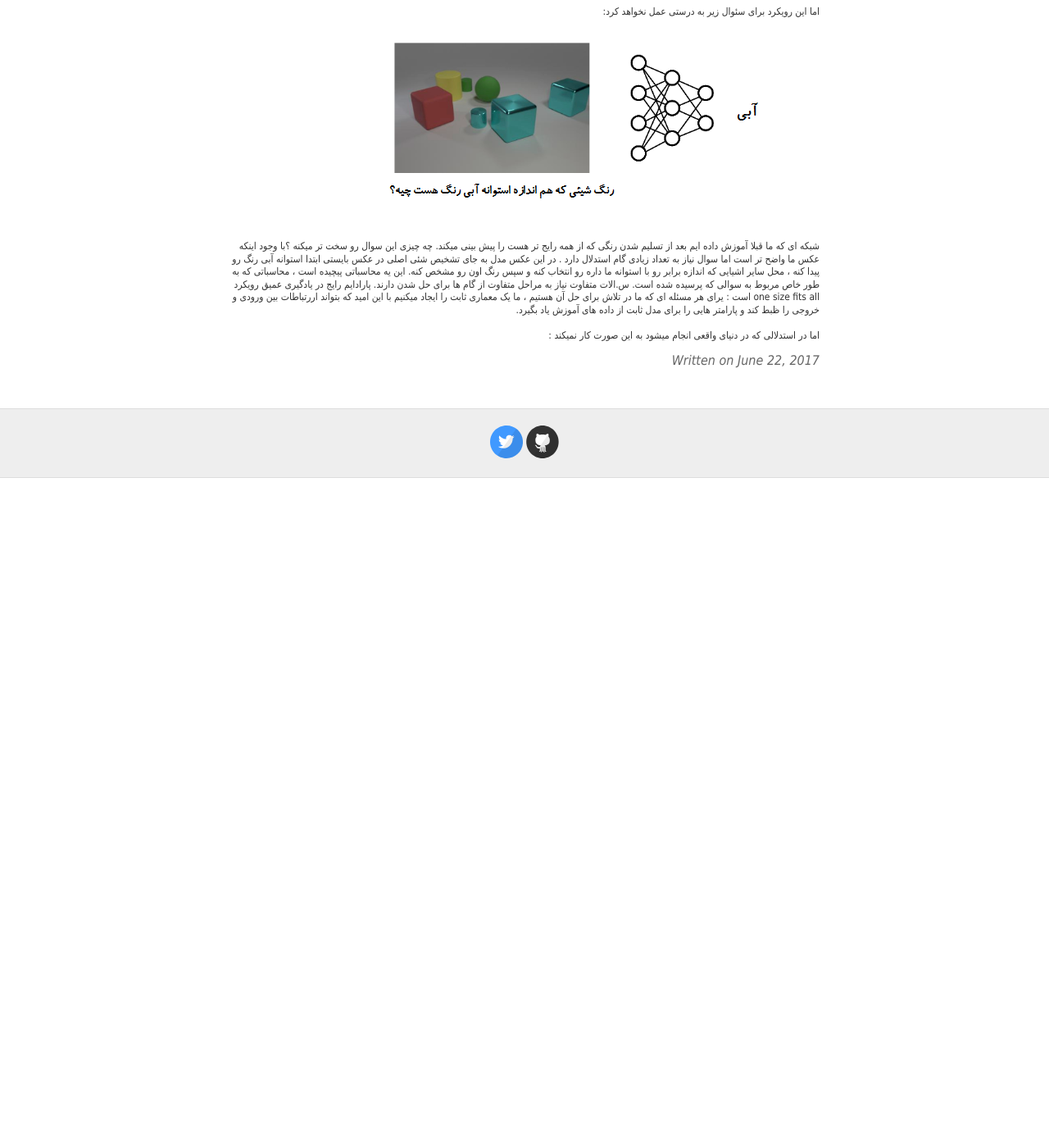
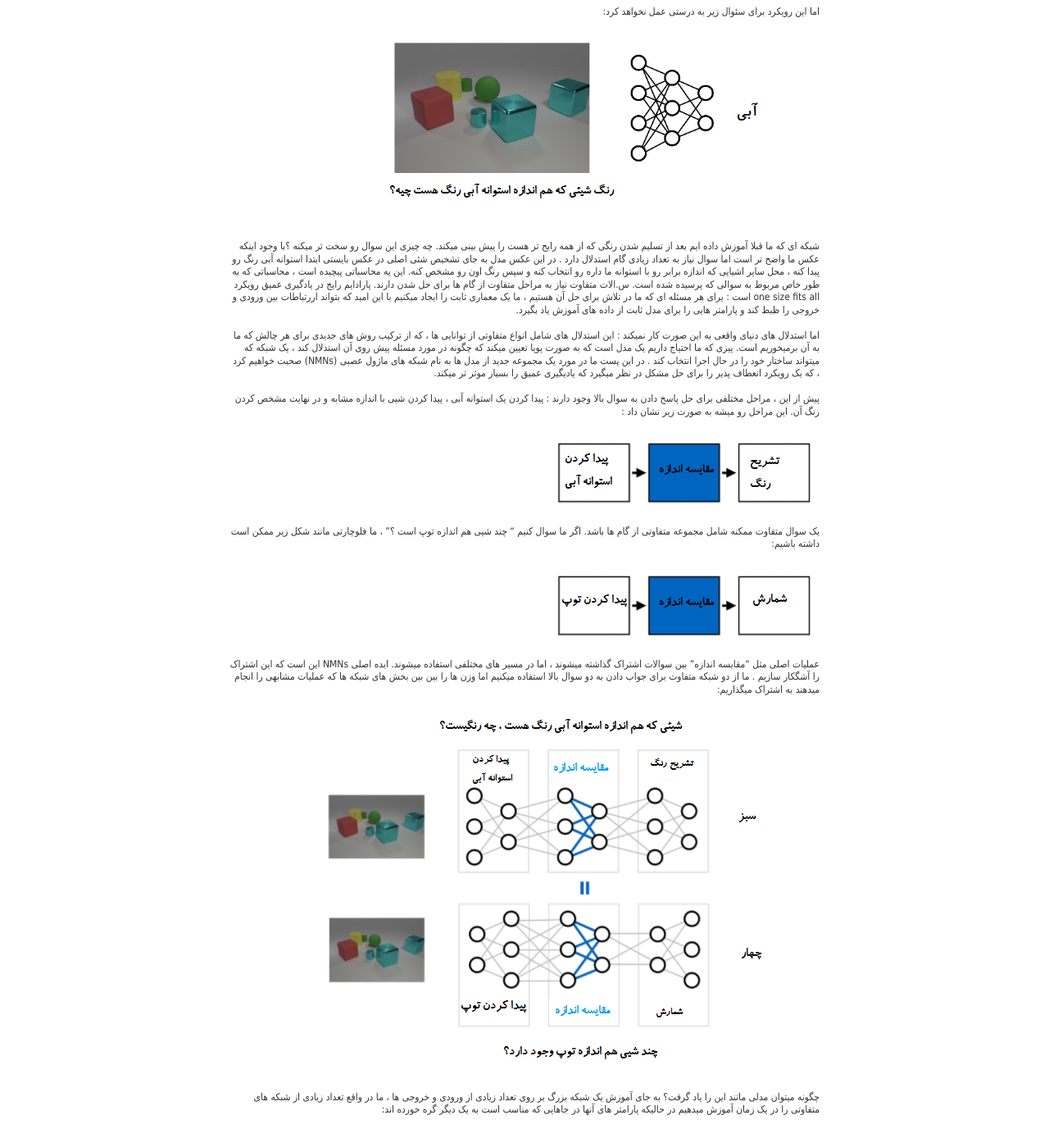
Before and after one commit to AlisterTA/alisterta.github.io, a Jekyll site: the page built from _posts/2017-06-22-Learning to Reason with Neural Module Networks.md, in a window 1280 px wide and 1400 px high, scrolled down 908 px. Shown: the whole window at 82% size. Built offline with Jekyll 4.4.1, drawn with Linux system fonts in a browser that asks for light colours; comment, search, counter and statistics services are not loaded; before the commit the page ends 1491 px from its top, so only the background shows below that.

Commit message:
Update 2017-06-22-Learning to Reason with Neural Module Networks.md

```diff
--- a/_posts/2017-06-22-Learning to Reason with Neural Module Networks.md
+++ b/_posts/2017-06-22-Learning to Reason with Neural Module Networks.md
@@ -18,4 +18,20 @@
 این یه محاسباتی پیچیده است ، محاسباتی که به طور خاص مربوط به سوالی که پرسیده شده است. س.الات متفاوت نیاز به مراحل متفاوت از گام ها برای حل شدن دارند.
 پارادایم رایج در یادگیری عمیق رویکرد one size fits all است : یرای هر مسئله ای که ما در تلاش برای حل آن هستیم ، ما یک معماری ثابت را ایجاد میکنیم با این امید که بتواند اررتباطات بین ورودی و خروجی را ظبط کند و پارامتر هایی را برای مدل ثابت از داده های آموزش یاد بگیرد.
 
- اما در استدلالی که در دنیای واقعی انجام میشود به این صورت کار نمیکند :
+ اما استدلال های دنیای واقعی به این صورت کار نمیکند : این استدلال های شامل انواع متفاوتی از توانایی ها ، که از ترکیب روش های جدیدی برای هر چالش که ما به آن برمیخوریم است. پیزی که ما احتیاج داریم یک مدل است که به صورت پویا تعیین میکند که چگونه در مورد مسئله پیش روی آن استدلال کند ، یک شبکه که میتواند ساختار خود را در حال اجرا انتخاب کند . در این پست ما در مورد یک مجموعه جدید از مدل ها به نام شبکه های ماژول عصبی (NMNs) صحبت خواهیم کرد ، که یک رویکرد انعطاف پذیر را برای حل مشکل در نظر میگیرد که یادیگیری عمیق را بسیار موثر تر میکند.
+
+پیش از این ، مراحل مختلفی برای حل پاسخ دادن به سوال بالا وجود دارند : پیدا کردن یک استوانه آبی ، پیدا کردن شیی با اندازه مشابه و در نهایت مشخص کردن رنگ آن. این مراحل رو میشه به صورت زیر نشان داد :
+
+![_config.yml]({{ site.baseurl }}/images/1/4.png)
+
+یک سوال متفاوت ممکنه شامل مجموعه متفاوتی از گام ها باشد. اگر ما سوال کنیم " چند شیی هم اندازه توپ است ؟" ، ما فلوچارتی مانند شکل زیر ممکن است داشته باشیم:
+
+![_config.yml]({{ site.baseurl }}/images/1/5.png)
+
+ عملیات اصلی مثل "مقایسه اندازه" بین سوالات اشتراک گذاشته میشوند ، اما در مسیر های مختلفی استفاده میشوند. ایده اصلی NMNs  این است که این اشتراک را آشگکار سازیم . ما از دو شبکه متفاوت برای جواب دادن به دو سوال بالا استفاده میکنیم  اما وزن ها را بین بین بخش های شبکه ها که عملیات مشابهی را انجام میدهند به اشتراک میگذاریم:
+
+ ![_config.yml]({{ site.baseurl }}/images/1/6.png)
+
+ چگونه میتوان مدلی  مانند این را یاد گرفت؟ به جای آموزش یک شبکه بزرگ بر روی تعداد زیادی از ورودی و خروجی ها ، ما در واقع تعداد زیادی از شبکه های متفاوتی را در یک زمان آموزش میدهیم در حالیکه پارامتر های آنها در جاهایی که مناسب است به یک دیگر گره خورده اند:
+
+![_config.yml]({{ site.baseurl }}/images/1/7.png)
```
